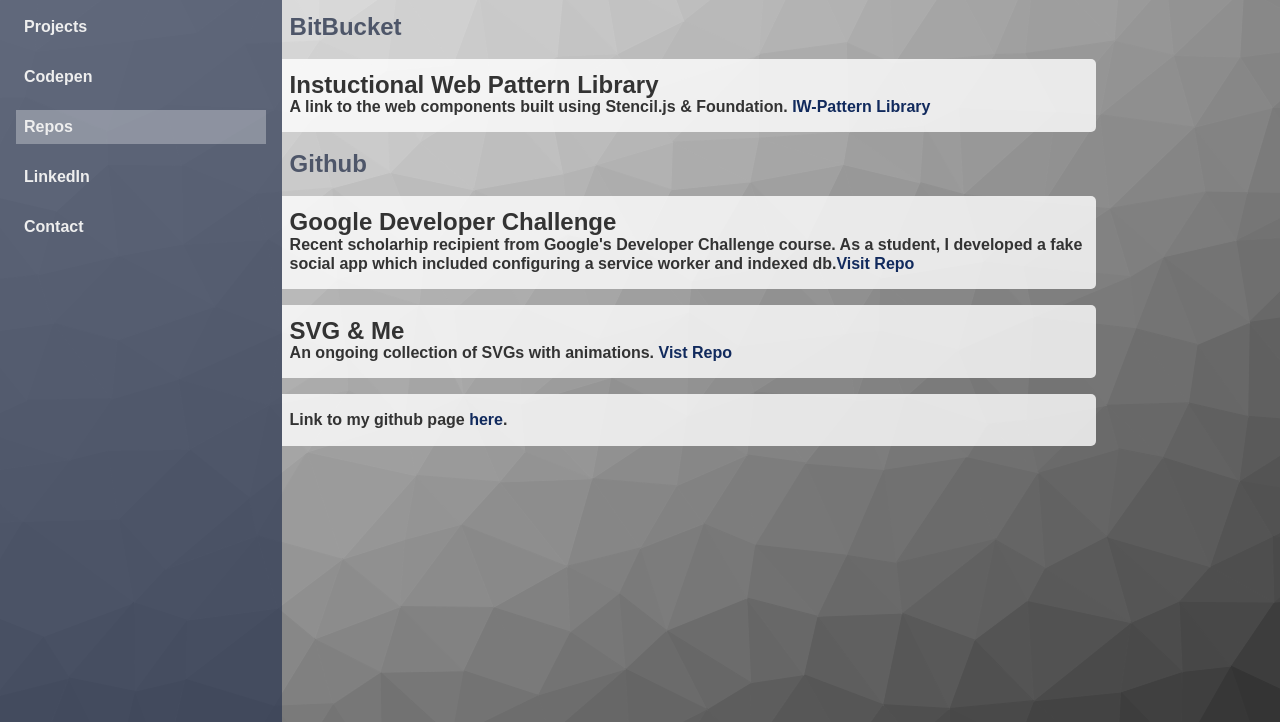
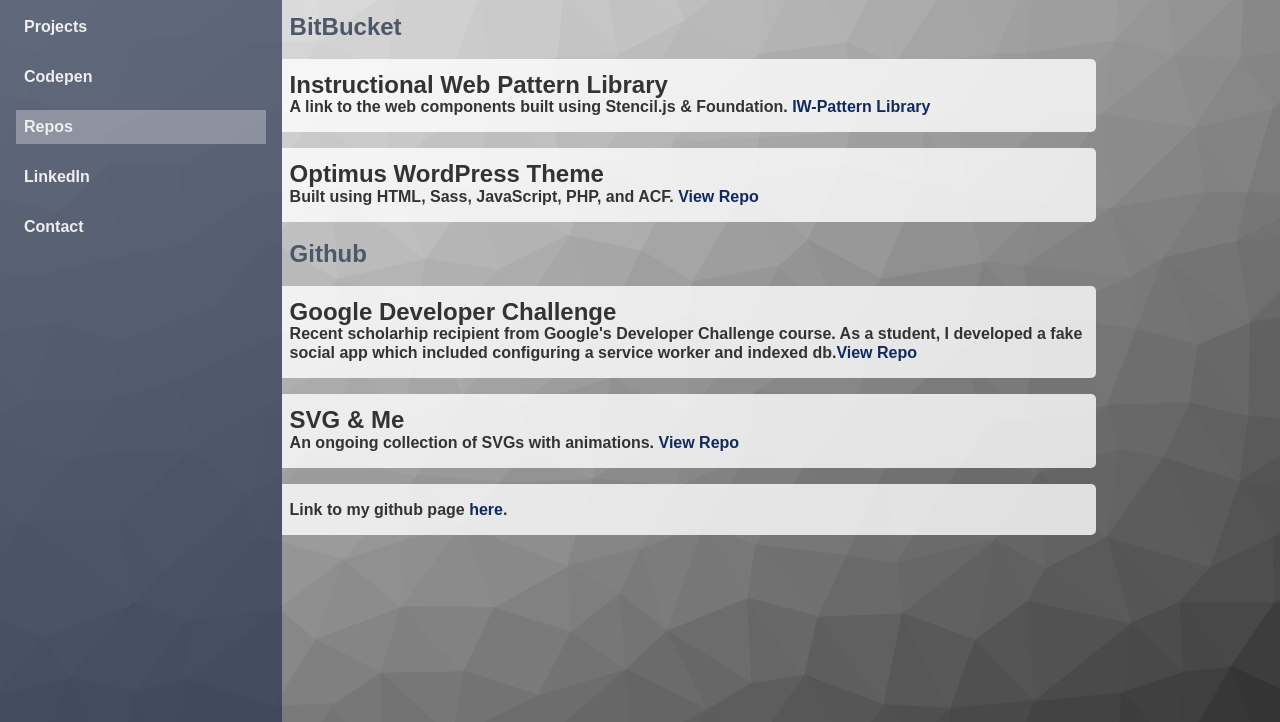
Before and after one commit to nicholasMink/nicholasMink.github.io, a plain HTML site: page index.html in a window 1280 px wide. Both pictures are taken after a click on the button "Repos". Shown: the part 131-853 px from the top of the page. Drawn offline with nearby package versions, Linux system fonts and the light colour scheme; a script that the page names is missing.

Commit message:
adding wp repo

```diff
--- a/index.html
+++ b/index.html
@@ -154,10 +154,11 @@
         <section class="github">
           <h2>Git Projects</h2>
           <h3>BitBucket</h3>
-          <p><span class="title">Instuctional Web Pattern Library</span><br>A link to the web components built using Stencil.js &amp; Foundation. <a href="http://instructionalweb.bitbucket.io/">IW-Pattern Library</a></p>
+          <p><span class="title">Instructional Web Pattern Library</span><br>A link to the web components built using Stencil.js &amp; Foundation. <a href="http://instructionalweb.bitbucket.io/">IW-Pattern Library</a></p>
+          <p><span class="title">Optimus WordPress Theme</span><br>Built using HTML, Sass, JavaScript, PHP, and ACF. <a href="https://bitbucket.org/nicholasMink/optimus-wp-theme/overview">View Repo</a></p>
           <h3>Github</h3>
-          <p><span class="title">Google Developer Challenge</span><br>Recent scholarhip recipient from Google's Developer Challenge course. As a student, I developed a fake social app which included configuring a service worker and indexed db.<a href="https://github.com/nicholasMink/Fake-Social-App">Visit Repo</a></p>
-          <p><span class="title">SVG &amp; Me</span><br>An ongoing collection of SVGs with animations. <a href="https://github.com/nicholasMink/SVG-Me">Vist Repo</a></p>
+          <p><span class="title">Google Developer Challenge</span><br>Recent scholarhip recipient from Google's Developer Challenge course. As a student, I developed a fake social app which included configuring a service worker and indexed db.<a href="https://github.com/nicholasMink/Fake-Social-App">View Repo</a></p>
+          <p><span class="title">SVG &amp; Me</span><br>An ongoing collection of SVGs with animations. <a href="https://github.com/nicholasMink/SVG-Me">View Repo</a></p>
           <p>Link to my github page <a href="https://github.com/nicholasMink?tab=repositories">here</a>.</p>
         </section>
 
```
